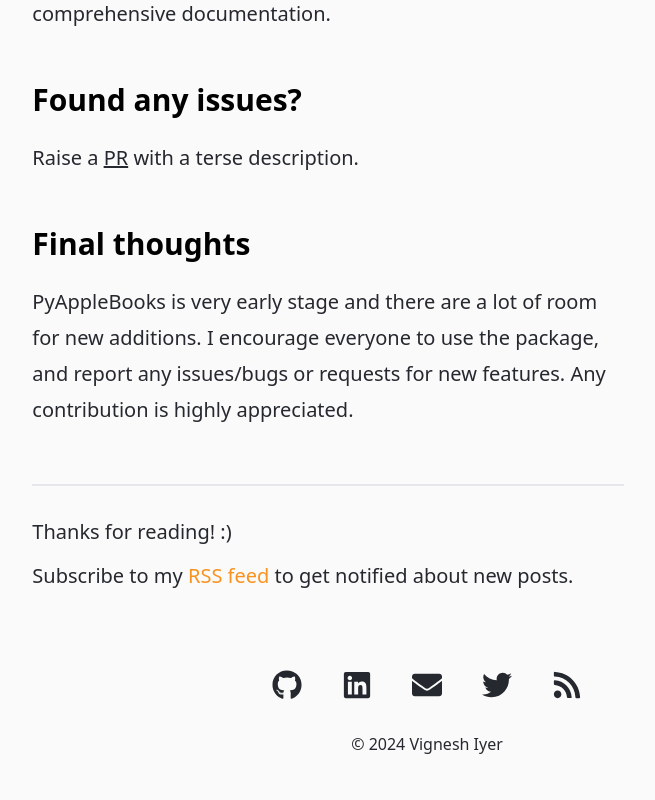
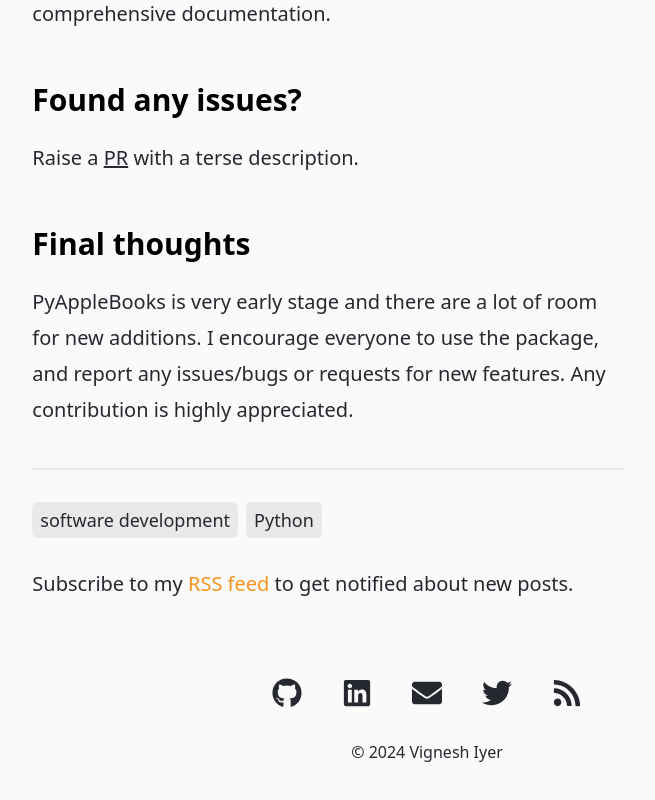
Before and after one commit to vgnshiyer/vgnshiyer.github.io, a Next.js app: page /posts/01_09_2024_PyAppleBooks in a window 1280 px wide. Shown: the part 2859-3659 px from the top of the page, without its empty margins (213-868 px from the left). Built offline with nearby package versions, Linux system fonts and the light colour scheme.

Commit message:
feat: displaying tags

```diff
--- a/components/PostPage.tsx
+++ b/components/PostPage.tsx
@@ -84,10 +84,35 @@ const PostPage = ( props: any ) => {
                         }}
                     >{post.content}</Markdown>
                 </article>
-                <div className="border-b-2 border-gray-200 dark:border-gray-800 mt-8"></div>
-
-                <p className="text-tertiary-light dark:text-tertiary-dark text-xl mt-8 mb-4">Thanks for reading! :)</p>
-                <p className="text-tertiary-light dark:text-tertiary-dark text-xl">Subscribe to my <a href="https://vgnshiyer.dev/feed.xml" className="text-contrast-light dark:text-contrast-dark hover:underline">RSS feed</a> to get notified about new posts.</p>
+                <div className="border-b-2 border-gray-200 dark:border-gray-800 mt-4"></div>
+                {/* Post tags */}
+                {
+                    post.data.tags && (
+                        <div className="mt-8 mb-4">
+                            <div className="flex flex-wrap gap-2 mt-4">
+                                {post.data.tags.map((tag: string, index: number) => (
+                                    <span key={index}
+                                    className="
+                                        bg-semi-light
+                                        dark:bg-semi-dark
+                                        text-tertiary-light
+                                        dark:text-tertiary-dark
+                                        px-2
+                                        py-1
+                                        rounded-md
+                                        text-lg
+                                        hover:bg-gray-300
+                                        dark:hover:bg-gray-700
+                                        cursor-pointer"
+                                    >
+                                        {tag}
+                                    </span>
+                                ))}
+                            </div>
+                        </div>
+                    )
+                }
+                <p className="text-tertiary-light dark:text-tertiary-dark text-xl mt-8">Subscribe to my <a href="https://vgnshiyer.dev/feed.xml" className="text-contrast-light dark:text-contrast-dark hover:underline">RSS feed</a> to get notified about new posts.</p>
             </div>
             <TableOfContents headings={headings} />
         </div>
--- a/helpers/getMarkdownHeadings.ts
+++ b/helpers/getMarkdownHeadings.ts
@@ -1,8 +1,4 @@
-type MarkdownHeading = {
-    id: string;
-    level: number | undefined;
-    text: string;
-};
+import { MarkdownHeading } from "../types/MarkDownHeading";
 
 const getMarkdownHeadings = (markdown: string): MarkdownHeading[] => {
     const lines = markdown.split("\n");
--- a/public/blogs/Py-apple-books/01_09_2024_PyAppleBooks.md
+++ b/public/blogs/Py-apple-books/01_09_2024_PyAppleBooks.md
@@ -3,6 +3,9 @@ title: Introducing PyAppleBooks!
 subtitle: A Python library that makes interacting with AppleBooks data easy.
 date: Jan 09, 2024
 cover: /blogs/Py-apple-books/images/cover.png
+tags:
+  - software development
+  - Python
 ---
 
 Few weeks ago, I released PyAppleBooks in the official [PyPi](https://pypi.org/project/py-apple-books/) repository. It is an API build on top of Apple Books that makes it very easy to access your Apple books data. The inspiration to build package came from my intent to remember and go through all my annotations from the books I read. It was a slight discomfort going through annotations for all the books from the app and I wished to have all them to be listed as a notion document that I can access anytime.
--- /dev/null
+++ b/types/MarkdownHeading.ts
@@ -0,0 +1,5 @@
+export type MarkdownHeading = {
+    id: string;
+    level: number | undefined;
+    text: string;
+};
```
Also changed, not shown: public/blogs/7_git_workflows/12-29-24_git_workflows.md (+4 -0 lines), public/blogs/binary_search_template/07-29-22_binary_search_template.md (+4 -0 lines), public/blogs/catalan_numbers/09-02-22_catalan_numbers.md (+4 -1 lines), public/blogs/recursion/07-28-22_recursion.md (+3 -0 lines), 1 other file (tests, documents, lock files or other folders).
